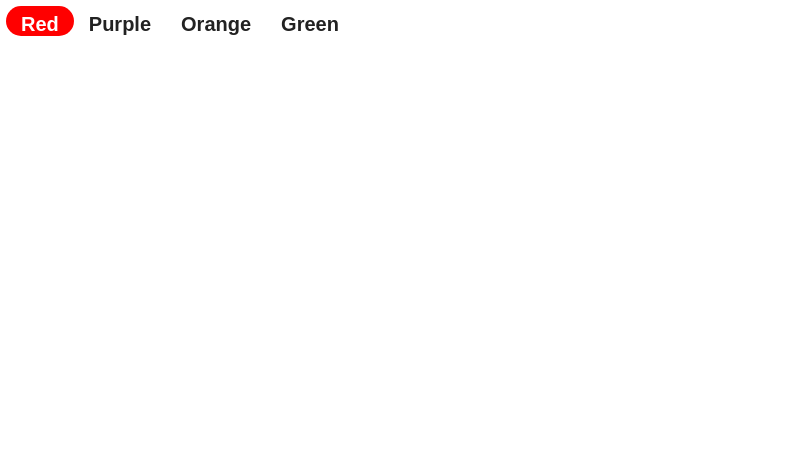
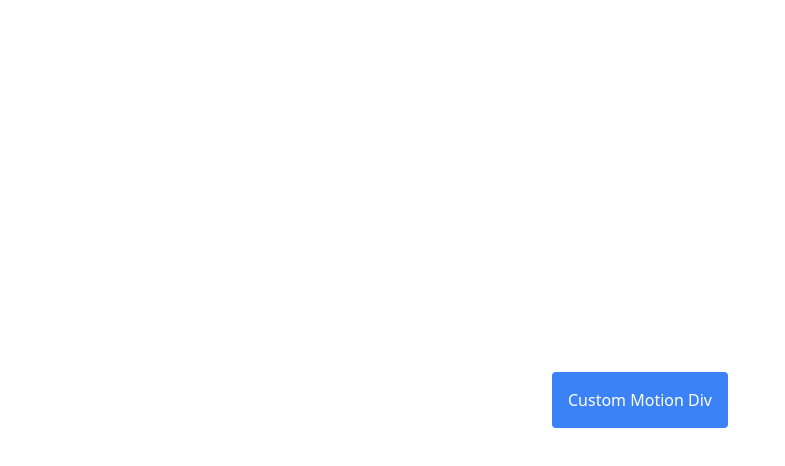
Before and after one commit to sudhanshuDongre24/react-motion, a React (Vite) app: page / in a window 1280 px wide. Shown: the top 466 px of the page, without its empty margins (0-785 px from the left). Built offline with nearby package versions, Linux system fonts and the light colour scheme.

Commit message:
Add text parallex scroll initial file

```diff
--- a/src/App.tsx
+++ b/src/App.tsx
@@ -112,8 +112,8 @@ const App = () => {
       {/* <LogoOrigami /> */}
       {/* <BasicFAQ /> */}
       {/* <LayoutAnimationTwo /> */}
-      <LayoutSwapping />
-      {/* <Practice /> */}
+      {/* <LayoutSwapping /> */}
+      <Practice />
     </div>
   );
 };
--- a/src/examples/Practice/Practice.tsx
+++ b/src/examples/Practice/Practice.tsx
@@ -1,35 +1,19 @@
-import React, { useState } from "react";
-import { motion } from "motion/react";
+import React from "react";
+import { create } from "motion/react-client";
+
+const CustomMotionDiv = create("div");
 
 const Practice = () => {
-  const [isToggled, setIsToggled] = useState(false);
-
   return (
-    <div className="p-10">
-      <motion.div
-        className={`grid grid-cols-2 gap-4 ${
-          isToggled ? "grid-cols-1" : "grid-cols-2"
-        }`}
+    <div className="flex items-center justify-center min-h-screen">
+      <CustomMotionDiv
+        initial={{ opacity: 0 }}
+        animate={{ opacity: 1 }}
+        transition={{ duration: 1 }}
+        className="p-4 bg-blue-500 text-white rounded"
       >
-        <motion.div
-          layout
-          className={`h-40 ${
-            isToggled ? "bg-blue-500" : "bg-green-500"
-          } rounded-md`}
-        />
-        <motion.div
-          layout
-          className={`h-40 ${
-            isToggled ? "bg-green-500" : "bg-blue-500"
-          } rounded-md`}
-        />
-      </motion.div>
-      <button
-        onClick={() => setIsToggled(!isToggled)}
-        className="mt-6 px-4 py-2 bg-gray-800 text-white rounded"
-      >
-        Toogle Layout
-      </button>
+        Custom Motion Div
+      </CustomMotionDiv>
     </div>
   );
 };
--- /dev/null
+++ b/src/examples/TextParallexScroll.tsx
@@ -0,0 +1,8 @@
+import React from "react";
+import { motion } from "motion/react";
+
+const TextParallexScroll = () => {
+  return <div>TextParallexScroll</div>;
+};
+
+export default TextParallexScroll;
```
Also changed, not shown: 1 other file (tests, documents, lock files or other folders).
